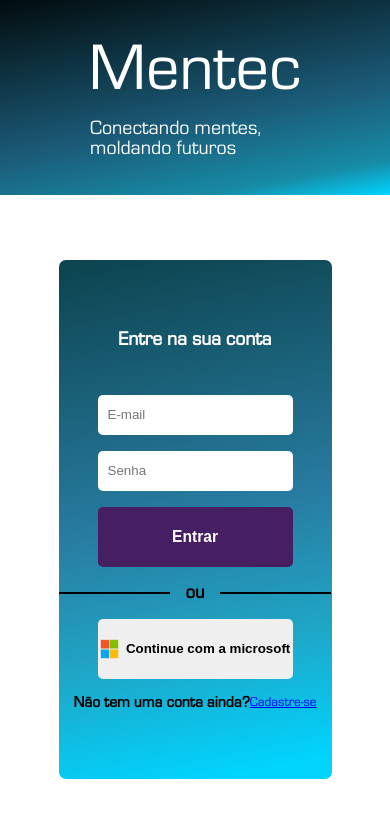
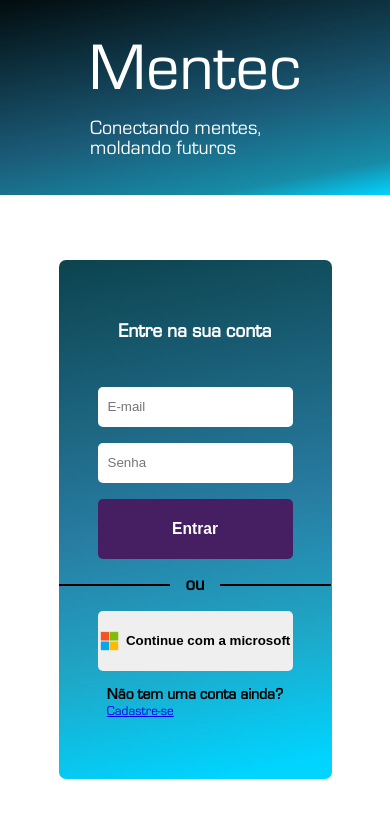
Before and after one commit to devGusta2/Mentec, a React (Create React App) app: page /Login in a window 390 px wide. Shown: the top 818 px of the page. Built offline with nearby package versions, Linux system fonts and the light colour scheme.

Commit message:
Signup link

```diff
--- a/src/Pages/login/Login.module.css
+++ b/src/Pages/login/Login.module.css
@@ -86,6 +86,10 @@ background: linear-gradient(169deg, rgba(2,12,14,1) 0%, rgba(27,91,120,1) 59%, r
     font-weight: 500;
     transition: 0.5s;
     cursor: pointer;
+    display: flex;
+    align-items: center;
+    text-decoration: none;
+    justify-content: center;
 }
 .btnCad:hover{
     border: 3px solid  var(--color-1);
@@ -187,11 +191,17 @@ background: linear-gradient(169deg, rgba(2,12,14,1) 0%, rgba(27,91,120,1) 59%, r
     align-items: center;
     justify-content: center;
 }
-.cadResp h4{
-    font-size: clamp(1pt, 4vw, 15pt);
-}
+
 .linkCad{
     font-size: clamp(1pt, 4vw, 10pt);
+}
+.linkCad1{
+    text-decoration: none;
+    color: var(--color-white);
+}
+
+.cadResp{
+    display: none;
 }
 @media(max-width:768px){
     .main{
@@ -240,4 +250,11 @@ background: linear-gradient(169deg, rgba(2,12,14,1) 0%, rgba(27,91,120,1) 59%, r
     .msico{
        height: clamp(10px,5vw,30px);
     }
+
+    .cadResp{
+        display: block;
+    }
+    .cadResp h4{
+        font-size: clamp(1pt, 4vw, 15pt);
+    }
 }
```
